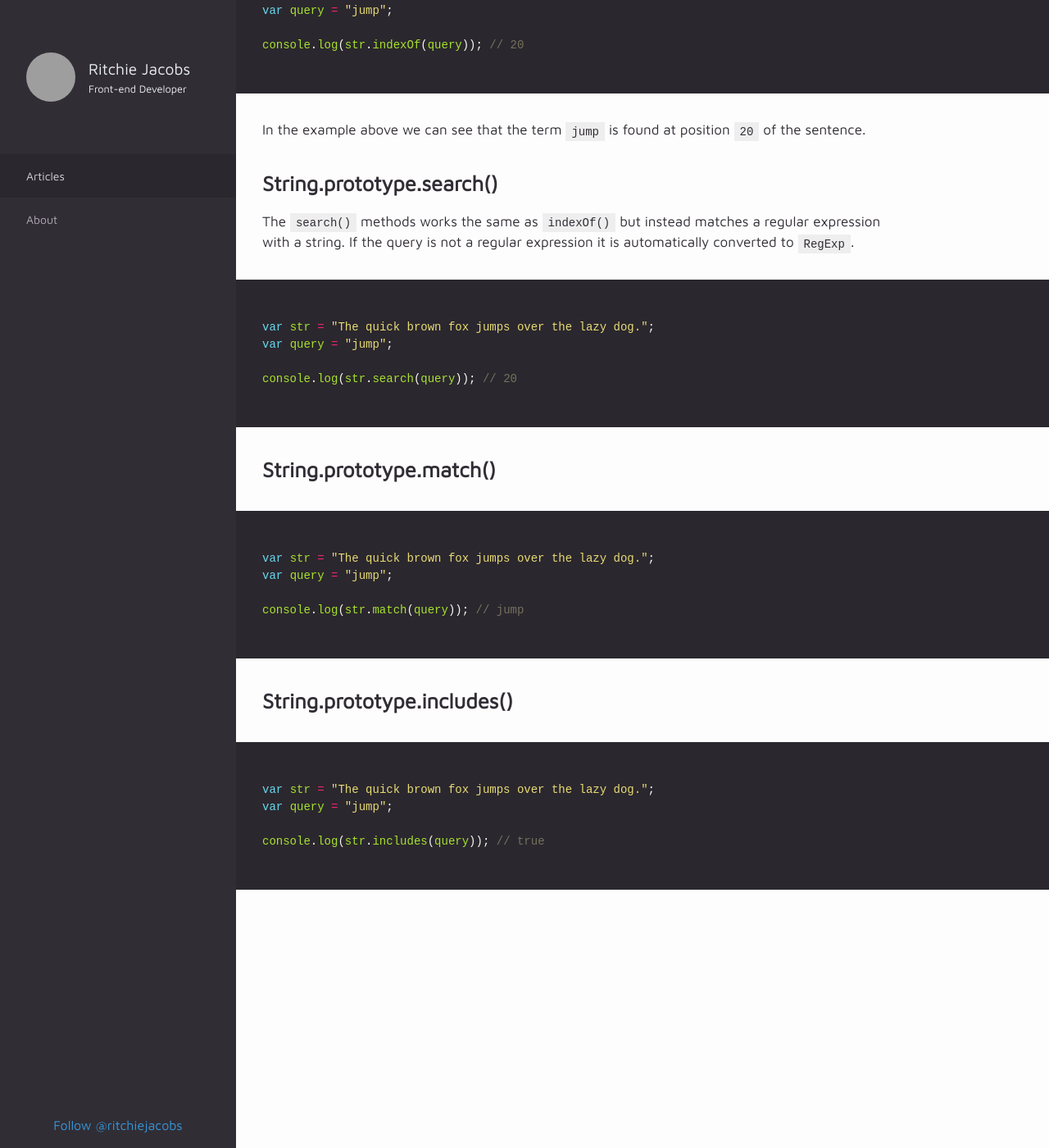
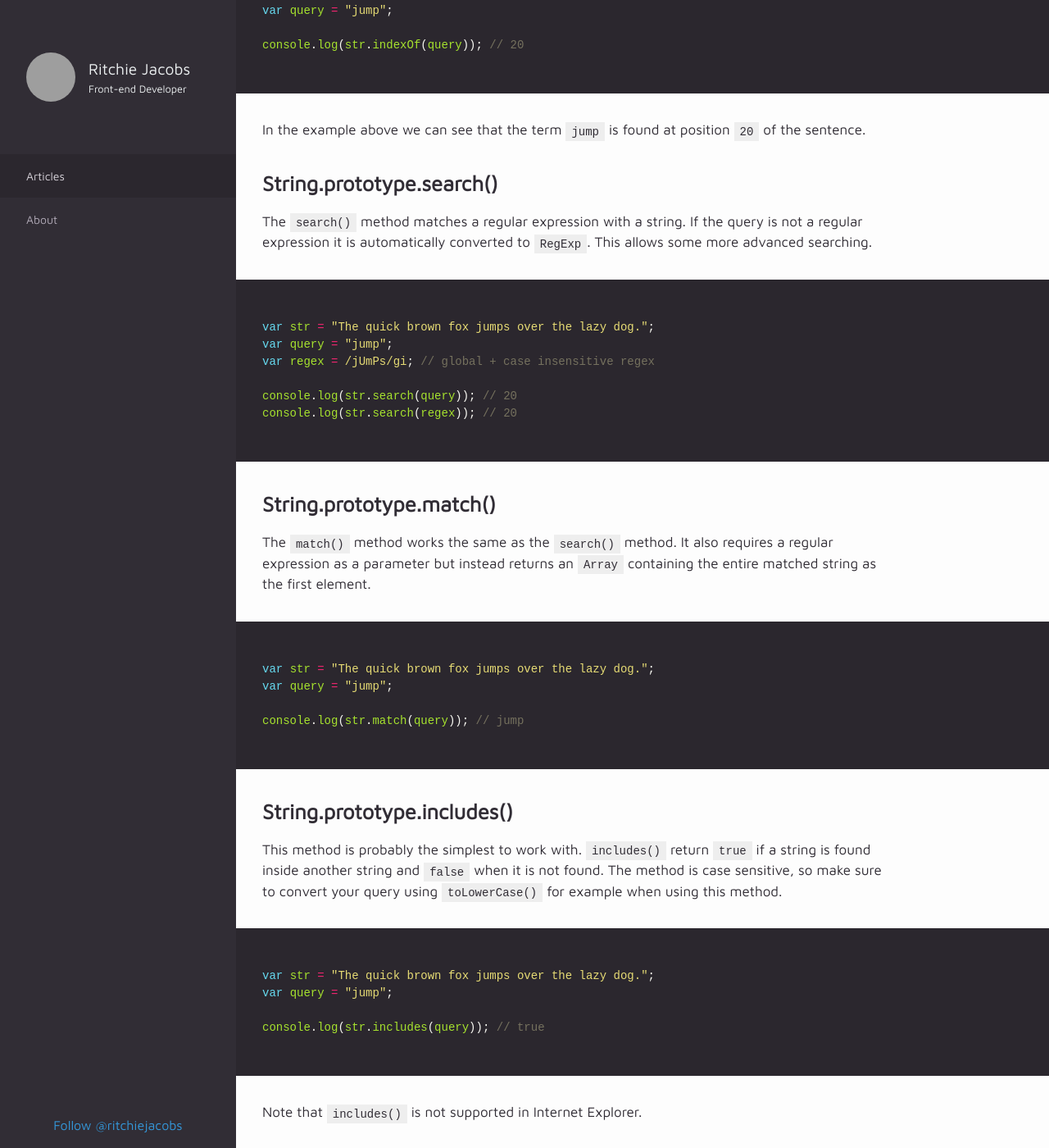
Before and after one commit to ritchiejacobs/ritchiejacobs.github.io, a Jekyll site: the page built from _posts/2017-11-21-searching-within-a-string.md, in a window 1280 px wide and 1400 px high, scrolled down 480 px. Shown: the whole window at 82% size. Built offline with Jekyll 4.4.1, drawn with Linux system fonts in a browser that asks for light colours; comment, search, counter and statistics services are not loaded; grey boxes are pictures that could not be loaded.

Commit message:
update post

````diff
--- a/_posts/2017-11-21-searching-within-a-string.md
+++ b/_posts/2017-11-21-searching-within-a-string.md
@@ -26,17 +26,23 @@ In the example above we can see that the term `jump` is found at position `20` o
 
 ## String.prototype.search()
 
-The `search()` methods works the same as `indexOf()` but instead matches a regular expression
-with a string. If the query is not a regular expression it is automatically converted to `RegExp`.
+The `search()` method matches a regular expression with a string. If the query is not a regular
+expression it is automatically converted to `RegExp`. This allows some more advanced searching.
 
 ```js
 var str = "The quick brown fox jumps over the lazy dog.";
 var query = "jump";
+var regex = /jUmPs/gi; // global + case insensitive regex
 
 console.log(str.search(query)); // 20
+console.log(str.search(regex)); // 20
 ```
 
 ## String.prototype.match()
+
+The `match()` method works the same as the `search()` method. It also requires a regular
+expression as a parameter but instead returns an `Array` containing the entire matched string as
+the first element.
 
 ```js
 var str = "The quick brown fox jumps over the lazy dog.";
@@ -47,9 +53,15 @@ console.log(str.match(query)); // jump
 
 ## String.prototype.includes()
 
+This method is probably the simplest to work with. `includes()` return `true` if a string is found
+inside another string and `false` when it is not found. The method is case sensitive, so make sure
+to convert your query using `toLowerCase()` for example when using this method.
+
 ```js
 var str = "The quick brown fox jumps over the lazy dog.";
 var query = "jump";
 
 console.log(str.includes(query)); // true
 ```
+
+Note that `includes()` is not supported in Internet Explorer.
````
